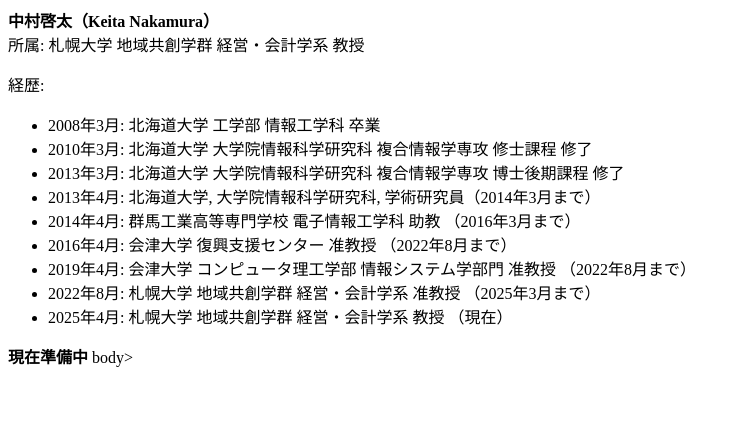
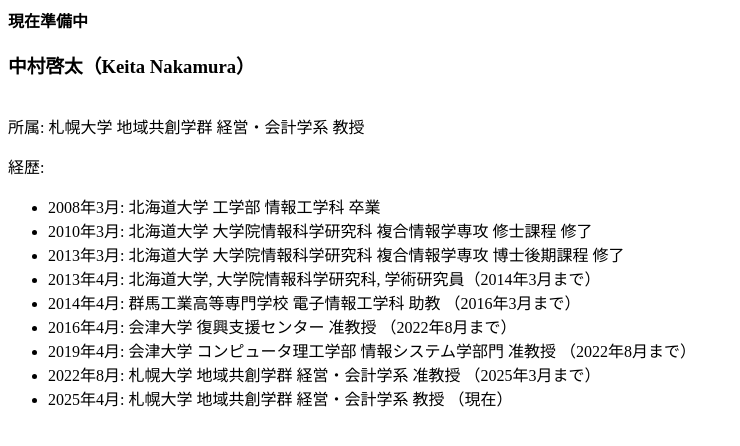
Before and after one commit to keita-n-ac/keita-n-ac.github.io, a plain HTML site: page index.html in a window 1280 px wide. Shown: the whole page, without its empty margins (0-740 px from the left). Drawn offline with Linux system fonts and the light colour scheme.

Commit message:
Update index.html

```diff
--- a/index.html
+++ b/index.html
@@ -7,7 +7,9 @@
 <title>Keita Nakamura Official Pages</title>
 </head>
 <body>
-<b>中村啓太（Keita Nakamura）</b><br>
+<b>現在準備中</b><br>
+
+<h3>中村啓太（Keita Nakamura）</h3><br>
 所属: 札幌大学 地域共創学群 経営・会計学系 教授
 <p>
 経歴:
@@ -29,8 +31,6 @@
 
 
 </p>
-
-  <b>現在準備中</b>
-</body>body>
+</body>
 
 </html>
```
